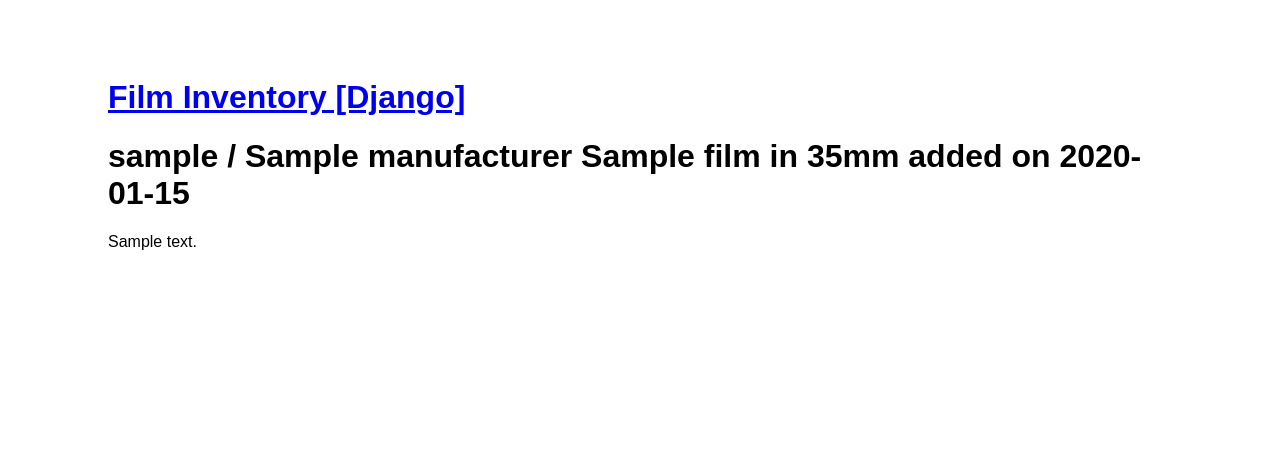
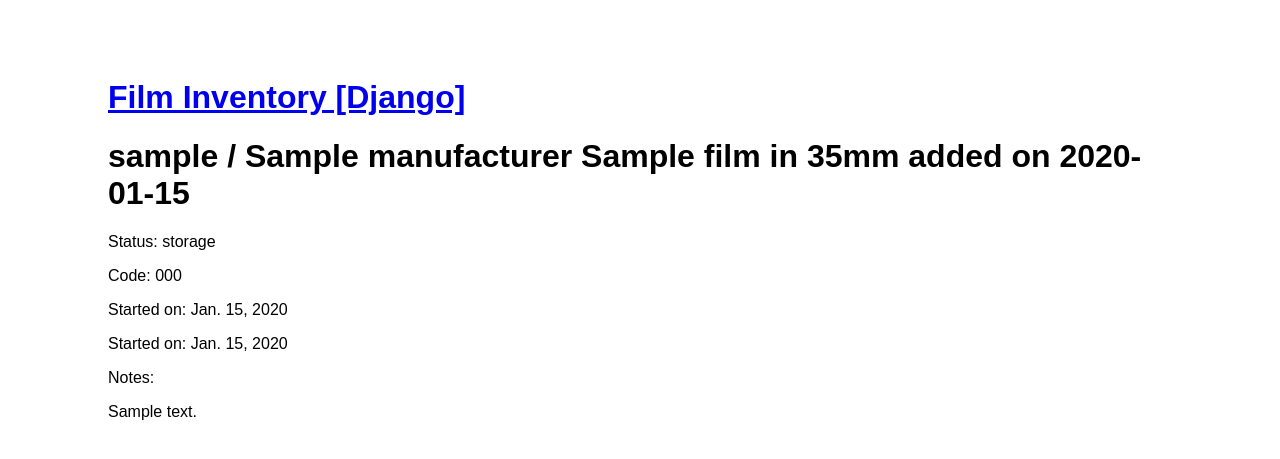
Before and after one commit to piepworks/cassettenest, a Django app: a page that uses inventory/templates/inventory/roll_detail.html in a window 1280 px wide. Shown: the top 459 px of the page. Run offline with Django 3.2, Linux system fonts and the light colour scheme; tables that the repository leaves empty hold one stand-in row (values such as "Sample post"); style sheets or scripts are compiled from the project's sources.

Commit message:
Adding stuff to Roll details page.

```diff
--- a/inventory/templates/inventory/index.html
+++ b/inventory/templates/inventory/index.html
@@ -7,7 +7,7 @@
 {% for roll in latest_roll_list %}
     <li>
         <a href="{% url 'profile' roll.owner.username %}">{{ roll.owner }}&rsquo;s</a>
-        <a href="{% url 'profile-rolls' roll.owner.username roll.film.slug %}">{{ roll.film }}</a>
+        <a href="{% url 'profile-roll' roll.owner.username roll.film.slug roll.id %}">{{ roll.film }}</a>
     </li>
 {% endfor %}
 </ul>
--- a/inventory/templates/inventory/roll_detail.html
+++ b/inventory/templates/inventory/roll_detail.html
@@ -5,5 +5,20 @@
 {% block content %}
 <h1>{{ roll.owner.username }} / {{ roll }}</h1>
 
+<p>Status: {{ roll.status }}</p>
+
+{% if roll.code %}
+<p>Code: {{ roll.code }}</p>
+{% endif %}
+
+{% if roll.started_on %}
+<p>Started on: {{ roll.started_on }}</p>
+{% endif %}
+
+{% if roll.ended_on %}
+<p>Started on: {{ roll.ended_on }}</p>
+{% endif %}
+
+<p>Notes:</p>
 <p>{{ roll.notes }}</p>
 {% endblock %}
```
